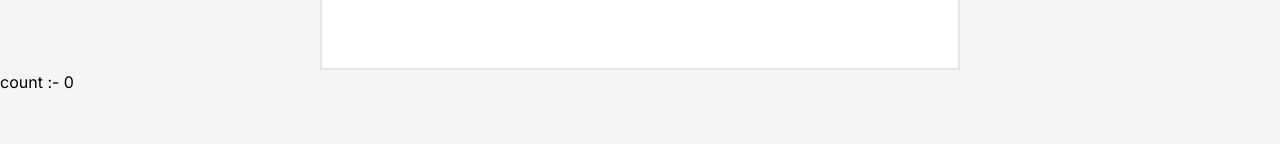
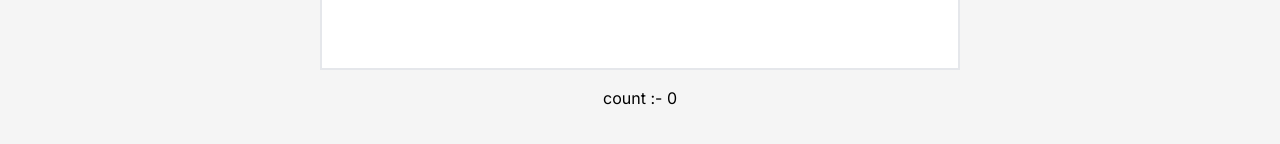
Before and after one commit to Dhruvdip-Padhiyar/duplicate-remove, a Next.js app: page / in a window 1280 px wide. Shown: the part 570-714 px from the top of the page. Built offline with nearby package versions, Linux system fonts and the light colour scheme.

Commit message:
Update HomePage.jsx

```diff
--- a/src/mainPages/HomePage.jsx
+++ b/src/mainPages/HomePage.jsx
@@ -49,7 +49,7 @@ const HomePage = () => {
         {filteredData.join(",")??""}
 
       </div>
-      <p>
+      <p className="text-center my-4">
       count :- <span className="text-[16px]">{filteredData.length}</span>
       </p>
     </main>
```
